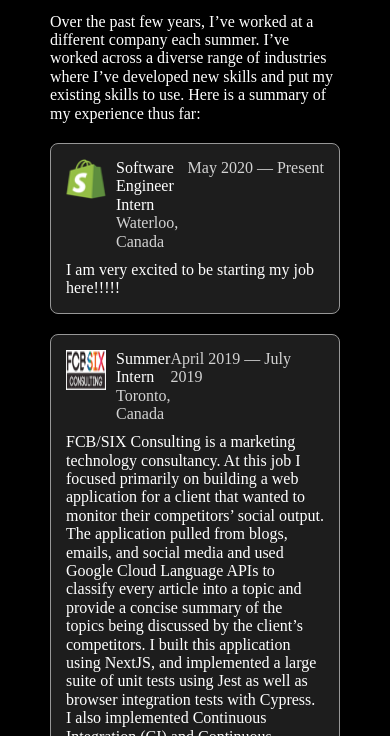
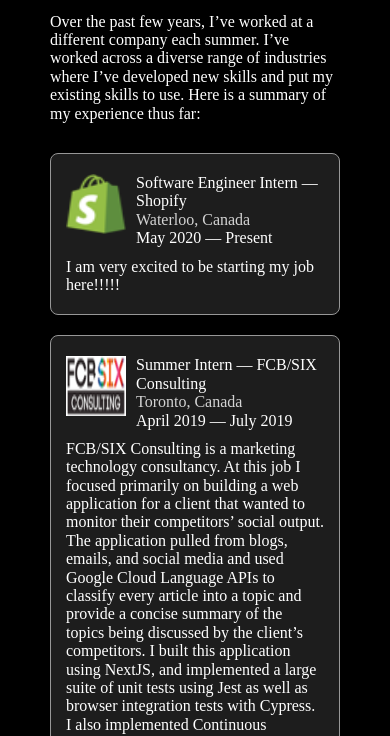
Before and after one commit to joeytepp/personal-website, a Gatsby site: page /experience in a window 390 px wide. Shown: the part 108-844 px from the top of the page. Built offline with nearby package versions, Linux system fonts and the light colour scheme; Gatsby itself is replaced by a stand-in of ours.

Commit message:
Fix formatting of page layours

```diff
--- a/src/components/Copyright.css
+++ b/src/components/Copyright.css
@@ -6,4 +6,5 @@
   white-space: nowrap;
   color: grey;
   font-size: 12px;
+  padding-bottom: 20px;
 }
--- a/src/components/Job.css
+++ b/src/components/Job.css
@@ -1,5 +1,6 @@
 .Job-root {
   padding: 5px;
+  margin: 5px 0px;
 }
 
 .Job-grid {
@@ -21,3 +22,26 @@
 .Job-description {
   padding-top: 10px;
 }
+
+.Job-date-mobile {
+  display: none;
+}
+
+@media screen and (max-width: 540px) {
+  .Job-grid {
+    grid-template-columns: min-content 1fr;
+  }
+
+  .Job-date {
+    display: none;
+  }
+
+  .Job-date-mobile {
+    display: block;
+  }
+
+  .Job-img {
+    height: 60px;
+    width: 60px;
+  }
+}
--- a/src/components/Job.tsx
+++ b/src/components/Job.tsx
@@ -12,8 +12,11 @@
             <img src={props.image} className="Job-img"></img>
           </div>
           <div>
-            <div>{props.title}</div>
+            <div>
+              {props.title} — {props.company}
+            </div>
             <div className="Job-location">{props.location}</div>
+            <div className="Job-date-mobile">{props.date}</div>
           </div>
           <div className="Job-date">{props.date}</div>
         </div>
--- a/src/components/Project.css
+++ b/src/components/Project.css
@@ -1,3 +1,7 @@
+.Project-root {
+  margin: 20px 0px;
+}
+
 .Project-grid {
   display: grid;
   grid-template-columns: auto 1fr auto;
--- a/src/components/Project.tsx
+++ b/src/components/Project.tsx
@@ -10,6 +10,7 @@
 
 function Project(props: Project) {
   return (
+    <div className="Project-root">
       <Card>
         <div className="Project-grid">
           <div>
@@ -28,6 +29,7 @@
         <Slideshow images={props.slideshow}></Slideshow>
         <div className="Project-description">{props.description}</div>
       </Card>
+    </div>
   );
 }
 
--- a/src/layouts/ExperiencePageLayout.css
+++ b/src/layouts/ExperiencePageLayout.css
@@ -0,0 +1,3 @@
+.ExperiencePage-description {
+  padding-bottom: 10px;
+}
--- a/src/layouts/ExperiencePageLayout.tsx
+++ b/src/layouts/ExperiencePageLayout.tsx
@@ -15,7 +15,7 @@
       <Title href="/experience" color="#0ba340">
         Experience
       </Title>
-      <p>{description}</p>
+      <p className="ExperiencePage-description">{description}</p>
       <div>
         {jobs.map((job, i) => (
           <Job {...job} key={i}></Job>
--- a/src/layouts/ProjectPageLayout.css
+++ b/src/layouts/ProjectPageLayout.css
@@ -0,0 +1,3 @@
+.ProjectPage-description {
+  padding-bottom: 20px;
+}
--- a/src/layouts/ProjectPageLayout.tsx
+++ b/src/layouts/ProjectPageLayout.tsx
@@ -15,7 +15,7 @@
       <Title color="#a30B0b" href="/projects">
         Projects
       </Title>
-      <p>{description}</p>
+      <p className="ProjectPage-description">{description}</p>
       {projects.map((project, i) => (
         <Project {...project} key={i}></Project>
       ))}
```
Lines whose indentation alone changed are shown as unchanged.
